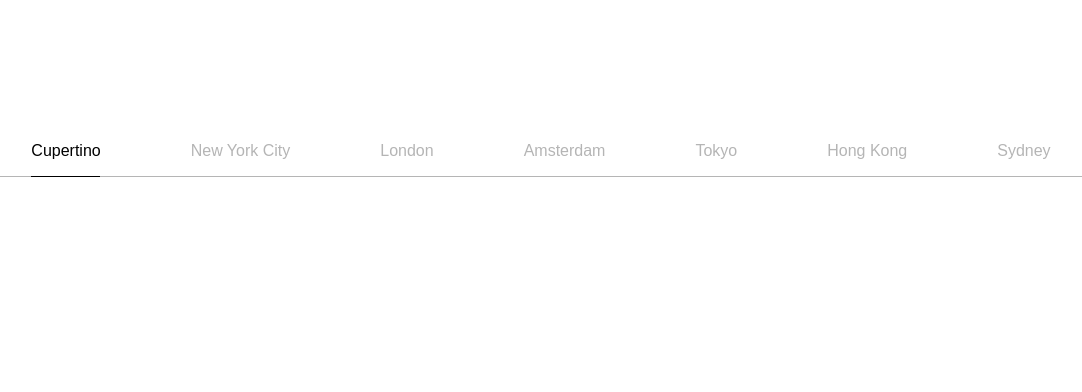
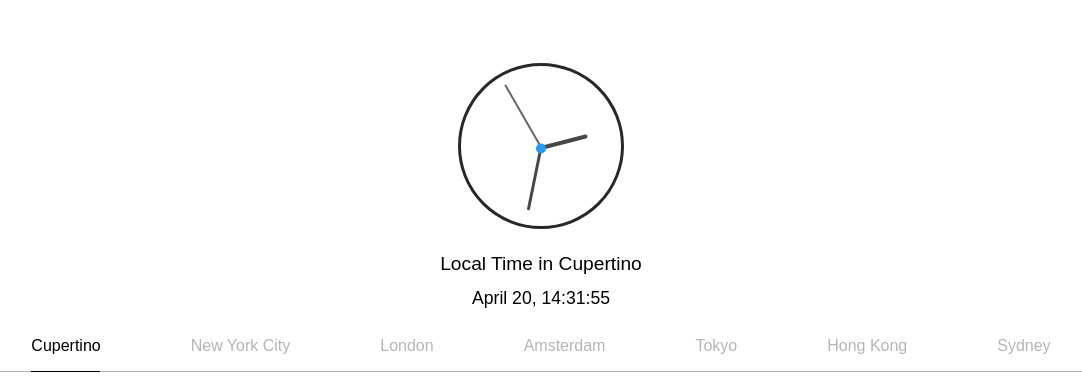
Before and after one commit to emmkala/criticalMassTakeHome, a plain HTML site: page index.html in a window 1280 px wide. Shown: the whole page, without its empty margins (99-1181 px from the left). Drawn offline with Linux system fonts and the light colour scheme.

Commit message:
bonus added, as well as night color shift

```diff
--- a/css/styles.css
+++ b/css/styles.css
@@ -1,11 +1,16 @@
 /* styles */
 body {
     font-family: Arial, sans-serif;
+    background-color: #FFF;
+    transition: background ease 1s;
+}
+
+.time-nav-container {
+    margin: 5% 2%;
 }
 
 .slider-nav {
     display: flex;
-    margin: 10% 2%;
     border-bottom: thin solid #b5b5b5;
 }
 
@@ -33,11 +38,98 @@ body {
     color: #000;
 }
 
+.city-time-container {
+    text-align: center;
+    font-size: 1.2rem;
+}
+
+.time-text-container {
+    padding-top: 1%;
+}
+
+.time-text {
+    margin: 1%;
+}
+
+#city-time {
+    font-size: 1.1rem;
+}
+
+/**** Slider ****/
 #slider {
     position: absolute;
     height: 1px;
-    background-color: #000;
+    background: #000;
     width: 0;
     left: 0;
     transition: 0.4s;
 }
+
+/**** Clock ****/
+.clock {
+    width: 10rem;
+    height: 10rem;
+    background: #FFF;
+    border: 3px solid #282828;
+    border-radius: 50%;
+    margin: 0 auto;
+    position: relative;
+}
+
+.clock::before {
+    content: '';
+    position: absolute;
+    top: 50%;
+    left: 50%;
+    width: 10px;
+    height: 10px;
+    background: #279af2;
+    border-radius: 12px;
+    z-index: 999;
+    transform: translate(-50%, -25%);
+}
+
+.hand {
+    right: 50%;
+    top: 50%;
+    background: #474747;
+    position: absolute;
+    border-radius: 6px;
+    transform-origin: 100%;
+    transform: rotate(90deg);
+    transition-timing-function: cubic-bezier(0.4, 2.08, 0.55, 0.44);
+}
+
+#hour {
+    height: 4px;
+    width: 30%;
+}
+
+#min {
+    height: 3px;
+    width: 40%;
+}
+
+#second {
+    background: #666666;
+    width: 45%;
+    height: 2px;
+}
+
+/**** Night Time Colors ****/
+body.night {
+    background: #3d3d3d;
+}
+
+body.night .clock {
+    border-color: #c7c7c7;
+}
+
+body.night #slider {
+    background: #f0f0f0;
+}
+
+body.night .time-text,
+body.night .tab.active {
+    color: #f0f0f0;
+}
--- a/files/navigation.json
+++ b/files/navigation.json
@@ -2,31 +2,38 @@
   "cities": [
     {
       "section": "cupertino",
-      "label": "Cupertino"
+      "label": "Cupertino",
+      "timezone": "America/Los_Angeles"
     },
     {
       "section": "new-york-city",
-      "label": "New York City"
+      "label": "New York City",
+      "timezone": "America/New_York"
     },
     {
       "section": "london",
-      "label": "London"
+      "label": "London",
+      "timezone": "Europe/London"
     },
     {
       "section": "amsterdam",
-      "label": "Amsterdam"
+      "label": "Amsterdam",
+      "timezone": "Europe/Amsterdam"
     },
     {
       "section": "tokyo",
-      "label": "Tokyo"
+      "label": "Tokyo",
+      "timezone": "Asia/Tokyo"
     },
     {
       "section": "hong-kong",
-      "label": "Hong Kong"
+      "label": "Hong Kong",
+      "timezone": "Asia/Hong_Kong"
     },
     {
       "section": "sydney",
-      "label": "Sydney"
+      "label": "Sydney",
+      "timezone": "Australia/Sydney"
     }
   ]
 }
--- a/index.html
+++ b/index.html
@@ -7,12 +7,25 @@
         <script type="text/javascript" src="js/scripts.js"></script>
     </head>
     <body>
-        <div class="slider-nav">
-            <div class="tabs-container">
-                <div class="tabs" id="tabs-section">
-                    <!-- The tab content is being dynamically created based on the json file -->
+        <div class="time-nav-container">
+            <div class="city-time-container">
+                <div class="clock">
+                    <div class="hand" id="hour"></div>
+                    <div class="hand" id="min"></div>
+                    <div class="hand" id="second"></div>
                 </div>
-                <div id="slider"></div>
+                <div class="time-text-container">
+                    <p class="time-text" id="city-name"></p>
+                    <p class="time-text" id="city-time"></p>
+                </div>
+            </div>
+            <div class="slider-nav">
+                <div class="tabs-container">
+                    <div class="tabs" id="tabs-section">
+                        <!-- Tabs are being dynamically created based on the json file -->
+                    </div>
+                    <div id="slider"></div>
+                </div>
             </div>
         </div>
     </body>
--- a/js/scripts.js
+++ b/js/scripts.js
@@ -1,22 +1,30 @@
 fetch('files/navigation.json')
     .then(response => response.json())
     .then(function (citiesJson) {
-        var tabs = document.getElementById("tabs-section");
+        var tabsSection = document.getElementById("tabs-section");
         // for every city in the json file, make a new tab
         citiesJson.cities.forEach((city, index) => {
             var tab = document.createElement("div");
+            var cityName = document.createElement("p");
+
             tab.classList.add("tab");
+            tab.setAttribute("cityname", city.label);
+            tab.setAttribute("timezone", city.timezone);
+
             // if it's the first tab, set it to active
-            if (index == 0) { tab.classList.add("active"); }
-            var cityContent = document.createElement("p");
-            cityContent.innerHTML = city.label;
-            tab.appendChild(cityContent);
-            tabs.appendChild(tab);
+            if (index == 0) {
+                tab.classList.add("active");
+                setTime(city.timezone, city.label);
+            }
+            cityName.innerHTML = city.label;
+            tab.appendChild(cityName);
+            tabsSection.appendChild(tab);
         });
     })
     .then(() => {
         // wait for the tabs to finish setting to set the slider functions
         var tabs = document.querySelectorAll(".tab");
+        var tabInfos = document.querySelectorAll(".tab-info");
         var slider = document.getElementById("slider");
 
         slider.style.left = tabs[0].offsetLeft + "px";
@@ -25,11 +33,15 @@ fetch('files/navigation.json')
         tabs.forEach(el => el.addEventListener('click', event => {
             // remove the active class from previous
             Array.from(tabs).forEach((el) => el.classList.remove('active'));
+            Array.from(tabInfos).forEach((el) => el.classList.remove('active'));
+
             el.classList.add("active");
 
             // set the starting position (left) of the slider to the left of the tab
             slider.style.left = el.offsetLeft + "px";
             slider.style.width = el.offsetWidth + "px";
+
+            setTime(el.getAttribute("timezone"), el.getAttribute("cityname"));
         }));
 
         // if the window is resized, set the slider again
@@ -40,3 +52,42 @@ fetch('files/navigation.json')
         });
     })
     .catch(error => console.log(error));
+
+var clock;
+
+function showTime(timezone) {
+    var secondHand = document.getElementById('second');
+    var minsHand = document.getElementById('min');
+    var hourHand = document.getElementById('hour');
+
+    var currentTime = new Date(new Date().toLocaleString("en-US", { timeZone: timezone }));
+    var currentDay = currentTime.toLocaleString("en-US", { month: "long", day: "numeric" });
+
+    let s = currentTime.getSeconds();
+    let sRot = ((s / 60) * 360) + 90;
+    secondHand.style.transform = "rotate(" + sRot + "deg)";
+
+    let m = currentTime.getMinutes();
+    let mRot = ((m / 60) * 360) + ((s / 60) * 6) + 90;
+    minsHand.style.transform = "rotate(" + mRot + "deg)";
+
+    let h = currentTime.getHours();
+    let hRot = ((h / 12) * 360) + ((m / 60) * 30) + 90;
+    hourHand.style.transform = "rotate(" + hRot + "deg)";
+
+    if (h < 19) { document.body.className = ""; }
+    if (h >= 19) { document.body.classList.add("night"); }
+
+    h = h < 10 ? "0" + h : h;
+    m = m < 10 ? "0" + m : m;
+    s = s < 10 ? "0" + s : s;
+
+    document.getElementById("city-time").innerHTML = currentDay + ", " + h + ":" + m + ":" + s;
+    clock = setTimeout(showTime, 1000, timezone);
+}
+
+function setTime(timezone, location) {
+    clearTimeout(clock);
+    document.getElementById("city-name").innerHTML = "Local Time in " + location;
+    showTime(timezone)
+}
```
